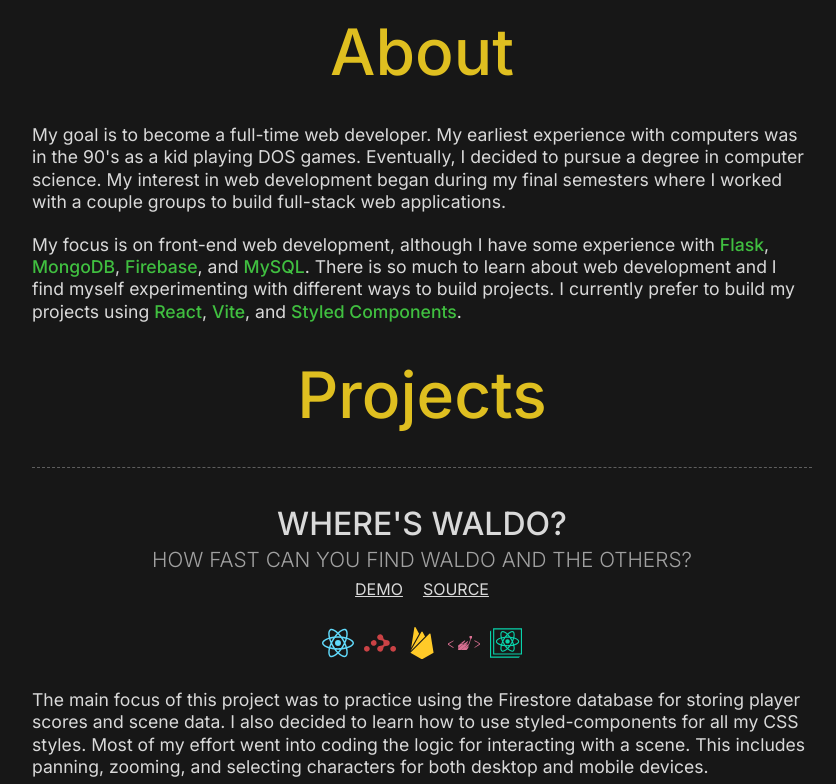
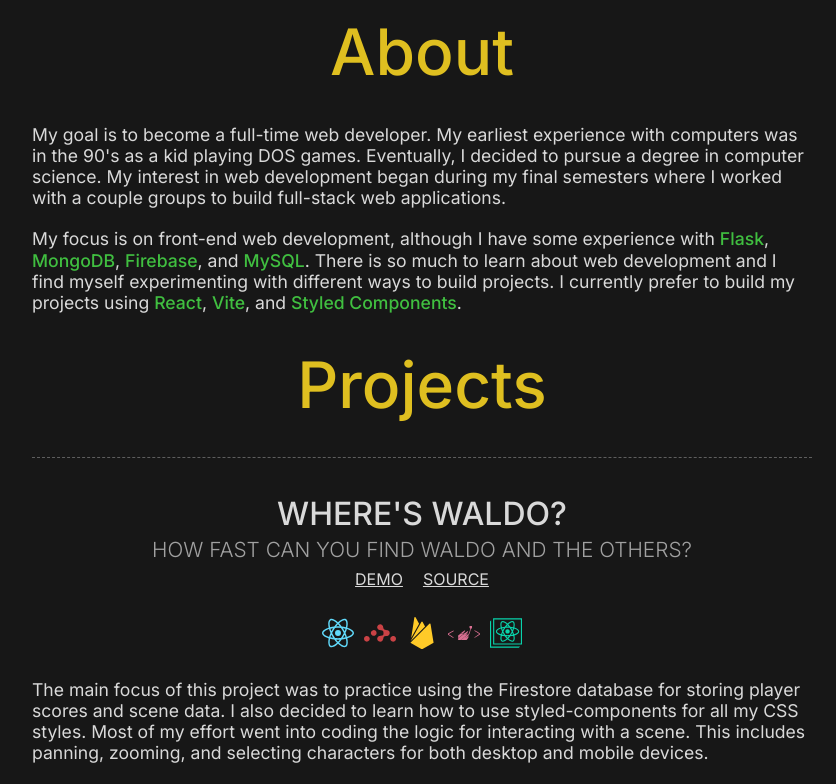
Before and after one commit to pv-230/portfolio, a React (Vite) app: page / in a window 1280 px wide. Shown: the part 880-1664 px from the top of the page, without its empty margins (218-1054 px from the left). Built offline with nearby package versions, Linux system fonts and the light colour scheme.

Commit message:
Adjust paragraph line height

```diff
--- a/src/common/common-styles.js
+++ b/src/common/common-styles.js
@@ -31,7 +31,7 @@
 
 const StyledParagraph = styled.p`
   font-size: 1.1rem;
-  line-height: 1.4rem;
+  line-height: 1.2;
 `;
 
 export { SectionContainer, StyledSection, SectionHeader, ParagraphContainer, StyledParagraph };
```
